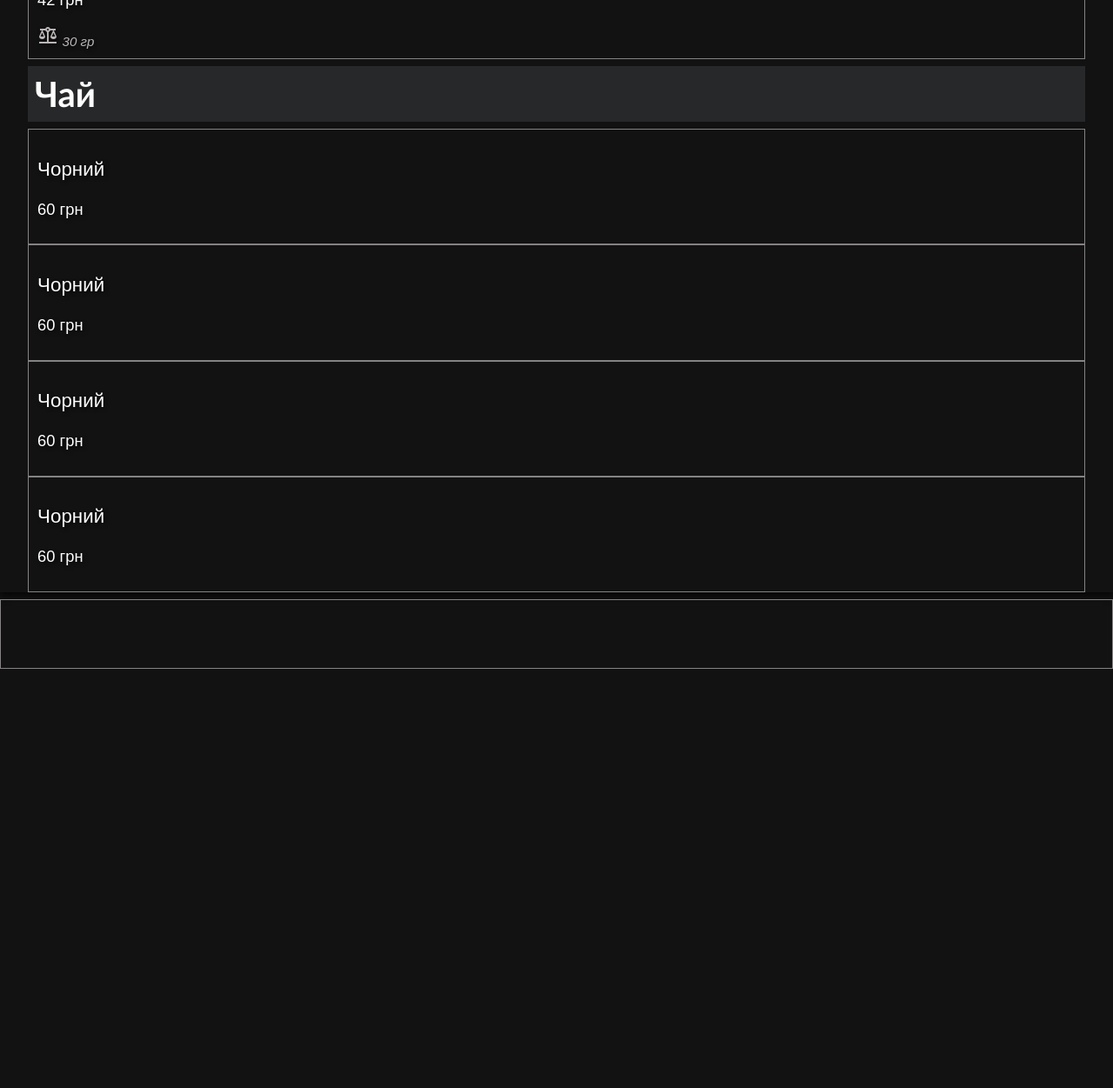
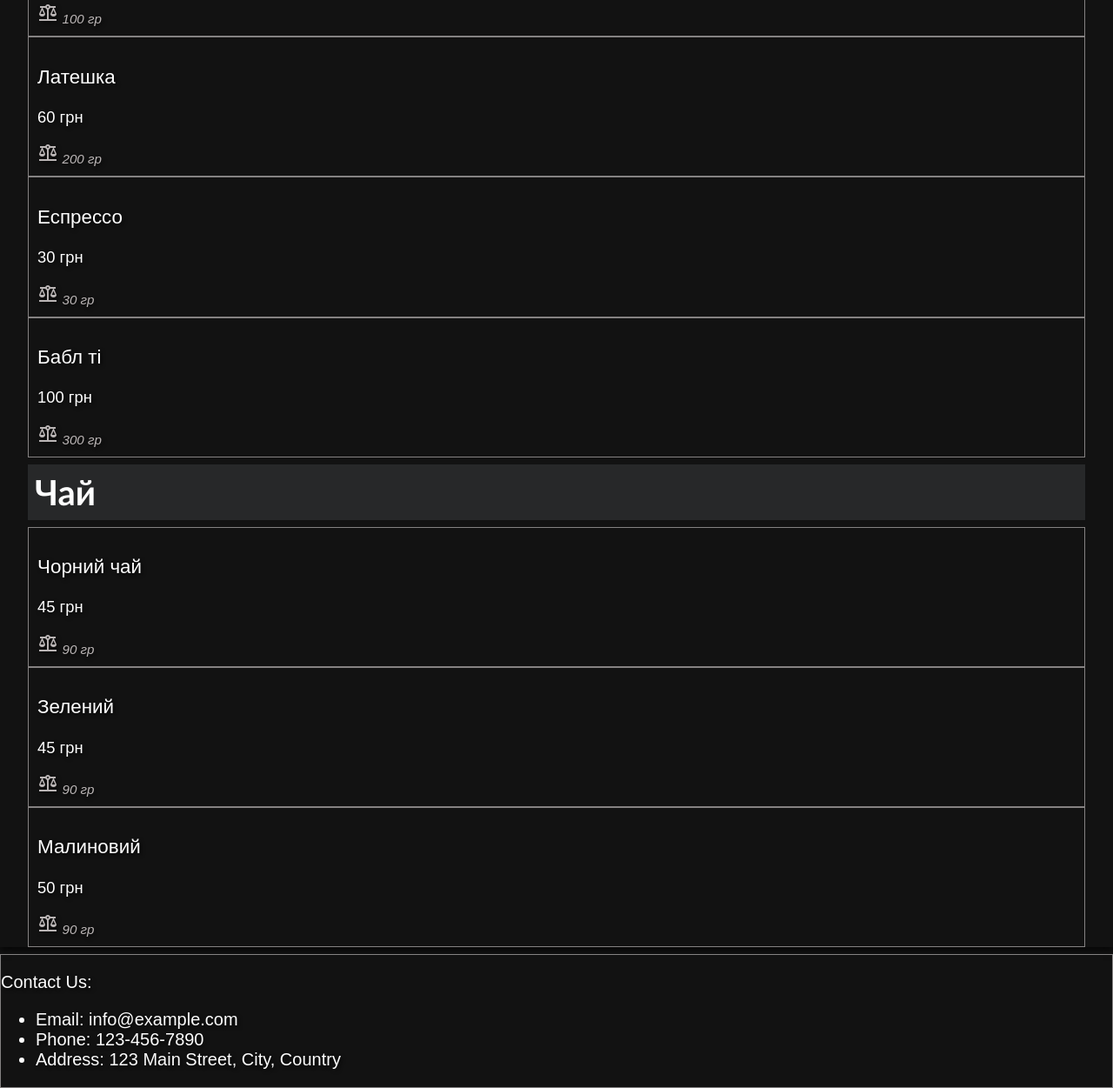
Before and after one commit to ketalias/aromacoffee-landing-menu-html, a plain HTML site: page menu.html in a window 1280 px wide. Shown: the part 357-1608 px from the top of the page at 87% size. Before the commit the page ends 1126 px from the top, so only its background shows below. Drawn offline with Linux system fonts and the light colour scheme.

Commit message:
feature 2, navbar bugfix

```diff
--- a/menu.html
+++ b/menu.html
@@ -31,37 +31,64 @@
             <div class="text">
                 <p class="item">Капучино</p>
                 <p class="money">42 грн</p>
+                <i class="material-icons">balance</i>  <i>100 гр</i>
+            </div>
+        </article>
+        <article>
+            <div class="text">
+                <p class="item">Латешка</p>
+                <p class="money">60 грн</p>
+                <i class="material-icons">balance</i>  <i>200 гр</i>
+            </div>
+        </article>
+        <article>
+            <div class="text">
+                <p class="item">Еспрессо</p>
+                <p class="money">30 грн</p>
                 <i class="material-icons">balance</i>  <i>30 гр</i>
+            </div>
+        </article>
+        <article>
+            <div class="text">
+                <p class="item">Бабл ті</p>
+                <p class="money">100 грн</p>
+                <i class="material-icons">balance</i>  <i>300 гр</i>
             </div>
         </article>
 
         <div class="category" id="tea"><b>Чай</b></div>
         <article>
             <div class="text">
-                <p class="item">Чорний</p>
-                <p class="money">60 грн</p>
+                <p class="item">Чорний чай</p>
+                <p class="money">45 грн</p>
+                <i class="material-icons">balance</i>  <i>90 гр</i>
             </div>
         </article>
         <article>
             <div class="text">
-                <p class="item">Чорний</p>
-                <p class="money">60 грн</p>
+                <p class="item">Зелений</p>
+                <p class="money">45 грн</p>
+                <i class="material-icons">balance</i>  <i>90 гр</i>
             </div>
         </article>
         <article>
             <div class="text">
-                <p class="item">Чорний</p>
-                <p class="money">60 грн</p>
-            </div>
-        </article>
-        <article>
-            <div class="text">
-                <p class="item">Чорний</p>
-                <p class="money">60 грн</p>
+                <p class="item">Малиновий</p>
+                <p class="money">50 грн</p>
+                <i class="material-icons">balance</i>  <i>90 гр</i>
             </div>
         </article>
     </main>
-    <footer></footer>
+    <footer>
+        <div class="footer-content">
+            <p>Contact Us:</p>
+            <ul>
+                <li>Email: info@example.com</li>
+                <li>Phone: 123-456-7890</li>
+                <li>Address: 123 Main Street, City, Country</li>
+            </ul>
+        </div>
+    </footer>
 </body>
 
 </html>
--- a/menu_styles.css
+++ b/menu_styles.css
@@ -34,9 +34,7 @@ header {
     width: 100%;
     background-color: var(--primary-color);
     box-shadow: 0 4px 8px var(--shadow-color);
-    position: fixed;
-    top: 0;
-    z-index: 1000;
+
 }
 
 /* Logo Styles */
@@ -61,6 +59,8 @@ header {
     white-space: nowrap;
     border: 1px solid var(--border-color);
     height: auto;
+    position: static;
+
 }
 
 .navbar ul {
@@ -93,8 +93,7 @@ main {
     align-items: center;
     width: 100%;
     background-color: var(--primary-color);
-    box-shadow: 0 4px 8px var(--shadow-color);
-    margin-top: 23vh; /* Adjust based on navbar height */
+    box-shadow: 0 4px 8px var(--shadow-color)
 }
 
 /* Article Styles */
@@ -139,9 +138,8 @@ article i {
 /* Footer Styles */
 footer {
     width: 100%;
-    height: 10vh;
-    font-size: 9vh;
-    font-family: var(--font-family-logo-footer);
+    height: auto;
+    font-size: 2.5vh;
     color: var(--text-color);
     text-shadow: 2px 2px 4px var(--shadow-color);
     margin-top: 1vh;
```
